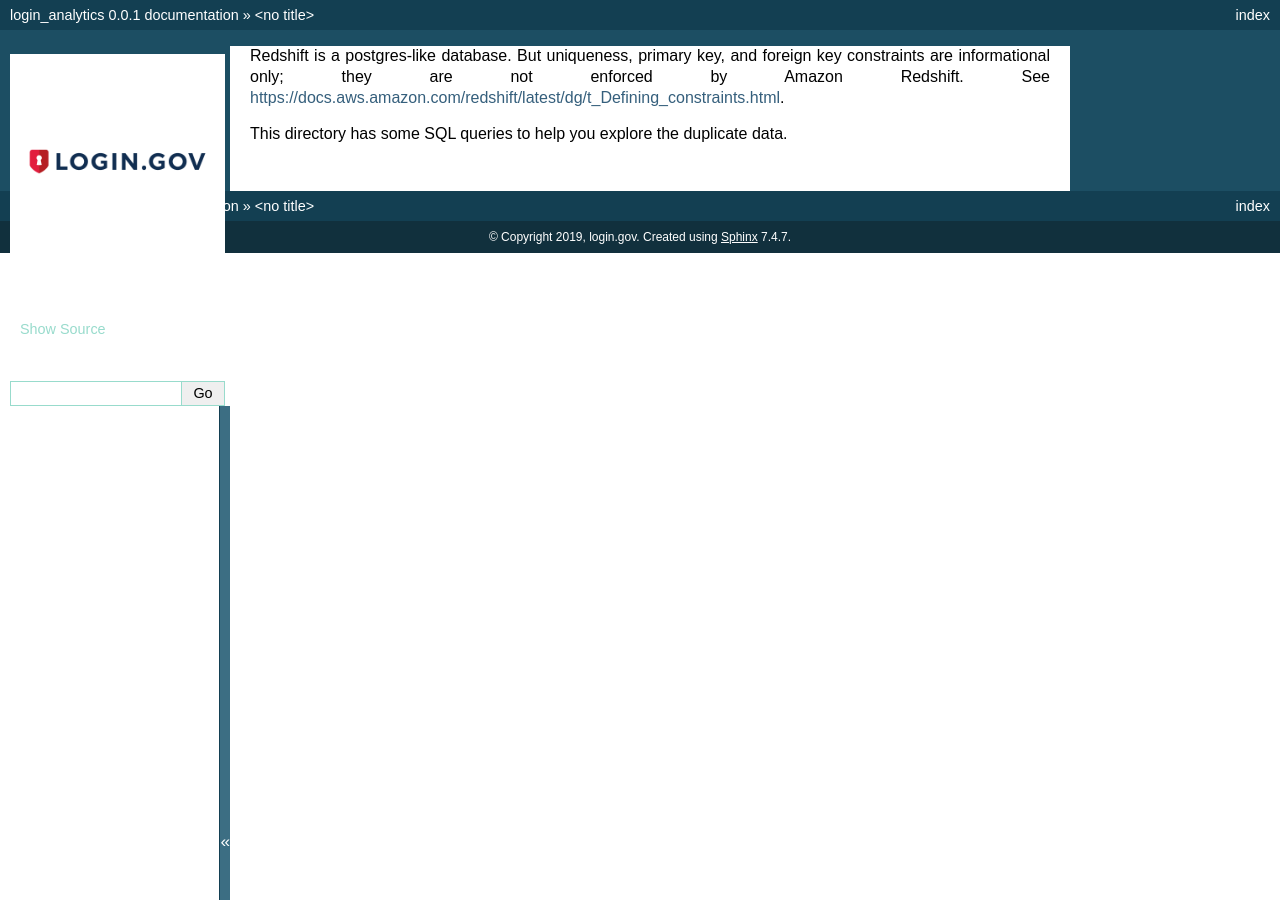
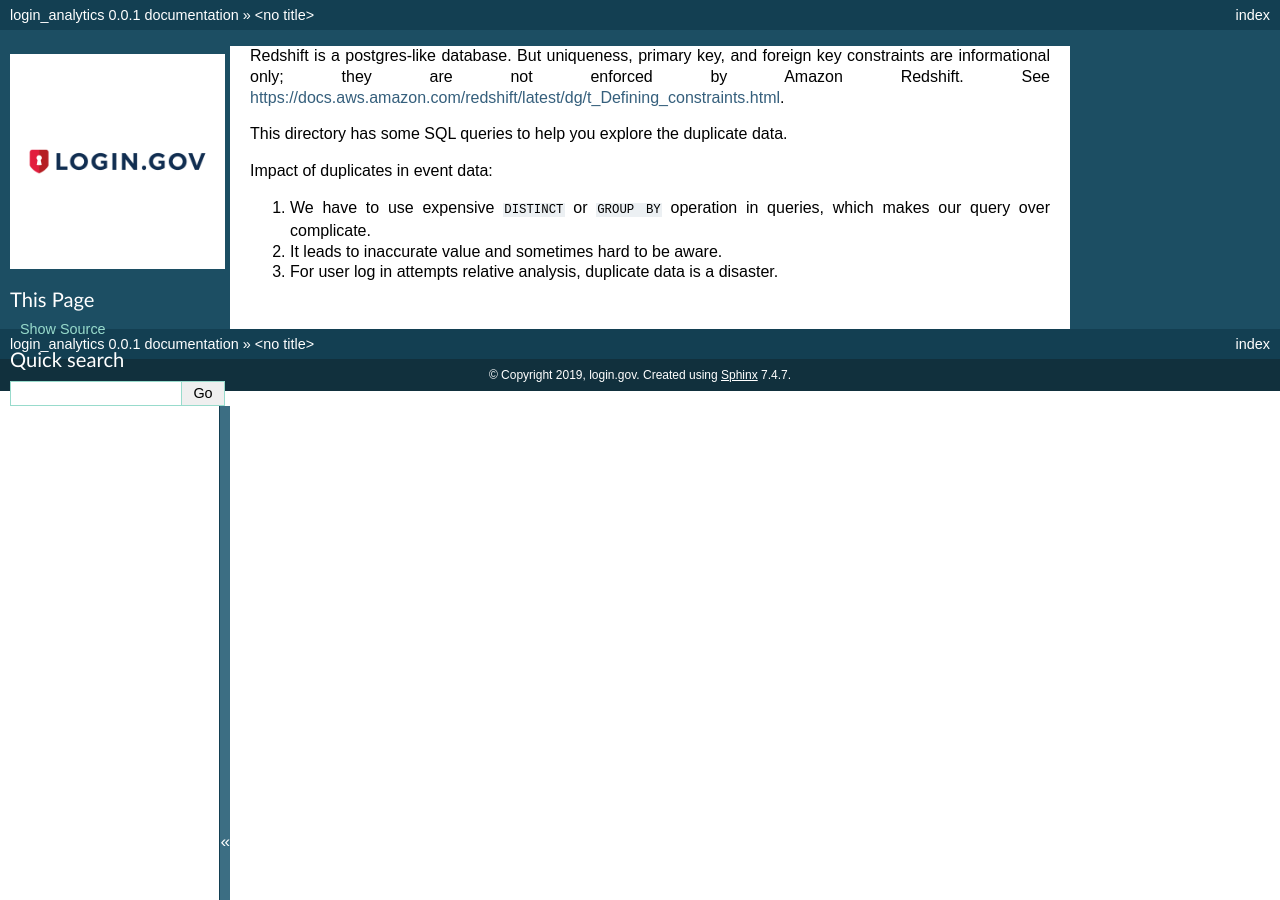
Before and after one commit to 18F/identity-analytics-etl, a Sphinx documentation site: the page built from docs/source/02-Analytics-Query/Redshift/Duplicate-Events/README.rst, in a window 1280 px wide. Built offline with Sphinx 7.4.7, drawn with Linux system fonts in a browser that asks for light colours.

Commit message:
Add impact description

```diff
--- a/docs/source/02-Analytics-Query/Redshift/Duplicate-Events/README.rst
+++ b/docs/source/02-Analytics-Query/Redshift/Duplicate-Events/README.rst
@@ -1,3 +1,9 @@
 Redshift is a postgres-like database. But uniqueness, primary key, and foreign key constraints are informational only; they are not enforced by Amazon Redshift. See https://docs.aws.amazon.com/redshift/latest/dg/t_Defining_constraints.html.
 
 This directory has some SQL queries to help you explore the duplicate data.
+
+Impact of duplicates in event data:
+
+1. We have to use expensive ``DISTINCT`` or ``GROUP BY`` operation in queries, which makes our query over complicate.
+2. It leads to inaccurate value and sometimes hard to be aware.
+3. For user log in attempts relative analysis, duplicate data is a disaster.
```
